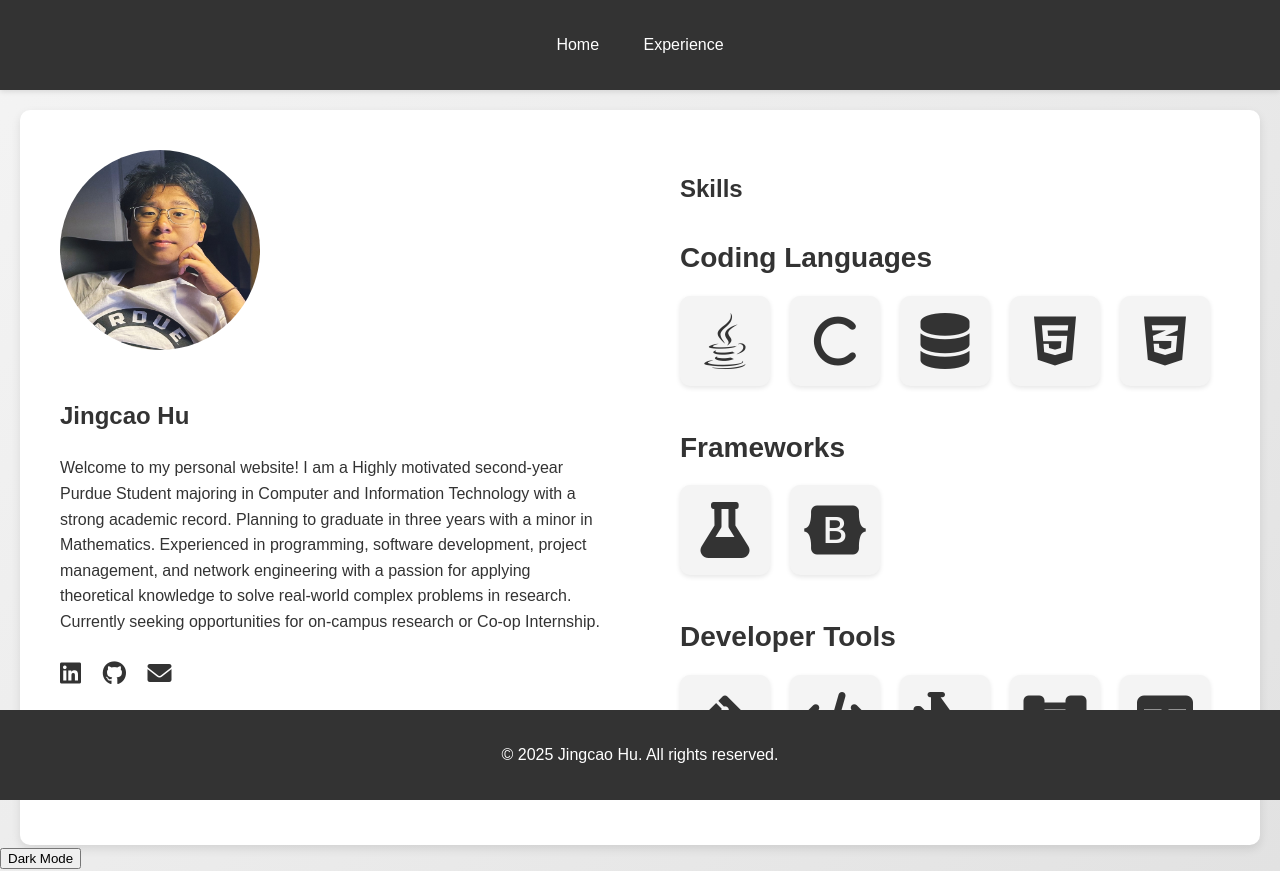
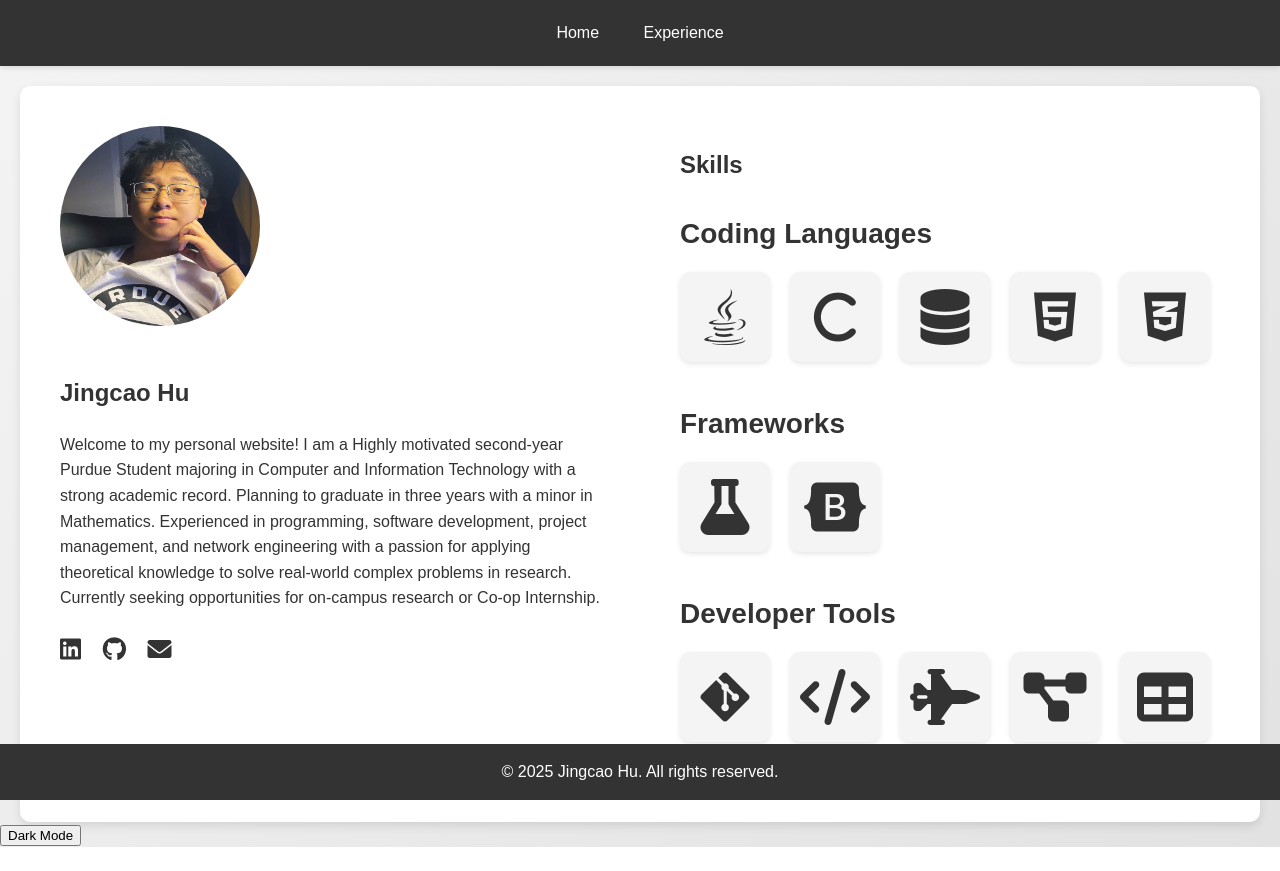
Before and after one commit to JingcaoHu/JingcaoHu, a plain HTML site: page index.html in a window 1280 px wide. After the commit the page ends 847 px from the top, so only its background shows below. Drawn offline with nearby package versions, Linux system fonts and the light colour scheme.

Commit message:
Initial Commit

```diff
--- a/styles.css
+++ b/styles.css
@@ -11,12 +11,16 @@ body {
   header {
     background-color: #333;
     color: #fff;
-    padding: 1rem 0;
+    padding: 0.5rem 0; /* Reduced padding to make it thinner */
     text-align: center;
     position: sticky;
     top: 0;
     z-index: 1000;
     box-shadow: 0 2px 5px rgba(0, 0, 0, 0.1);
+    height: 50px; /* Fixed height for the header */
+    display: flex;
+    align-items: center; /* Vertically center the content */
+    justify-content: center; /* Horizontally center the content */
   }
 
   nav ul {
@@ -46,10 +50,14 @@ body {
     background-color: #333;
     color: #fff;
     text-align: center;
-    padding: 1rem 0;
+    padding: 0.5rem 0; /* Reduced padding to make it thinner */
     position: fixed;
     width: 100%;
     bottom: 0;
+    height: 40px; /* Fixed height for the footer */
+    display: flex;
+    align-items: center; /* Vertically center the content */
+    justify-content: center; /* Horizontally center the content */
   }
 
   /* Home Page Layout */
```
